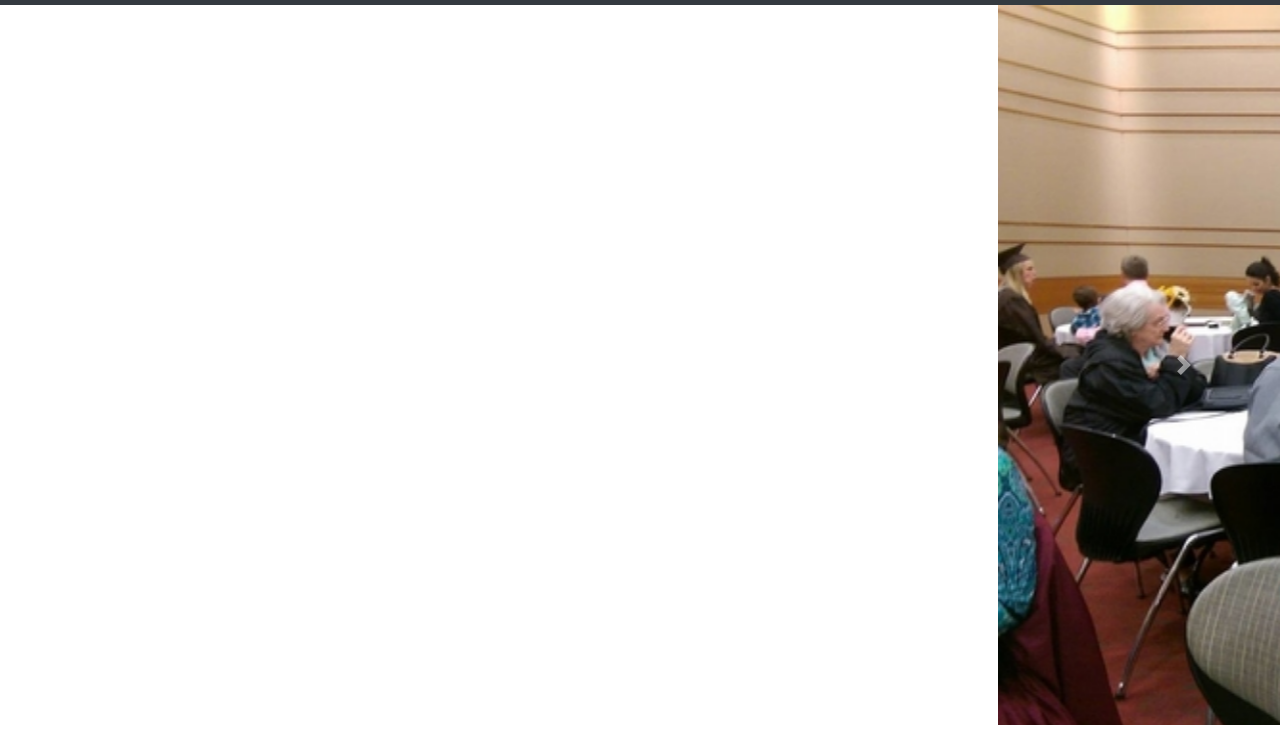
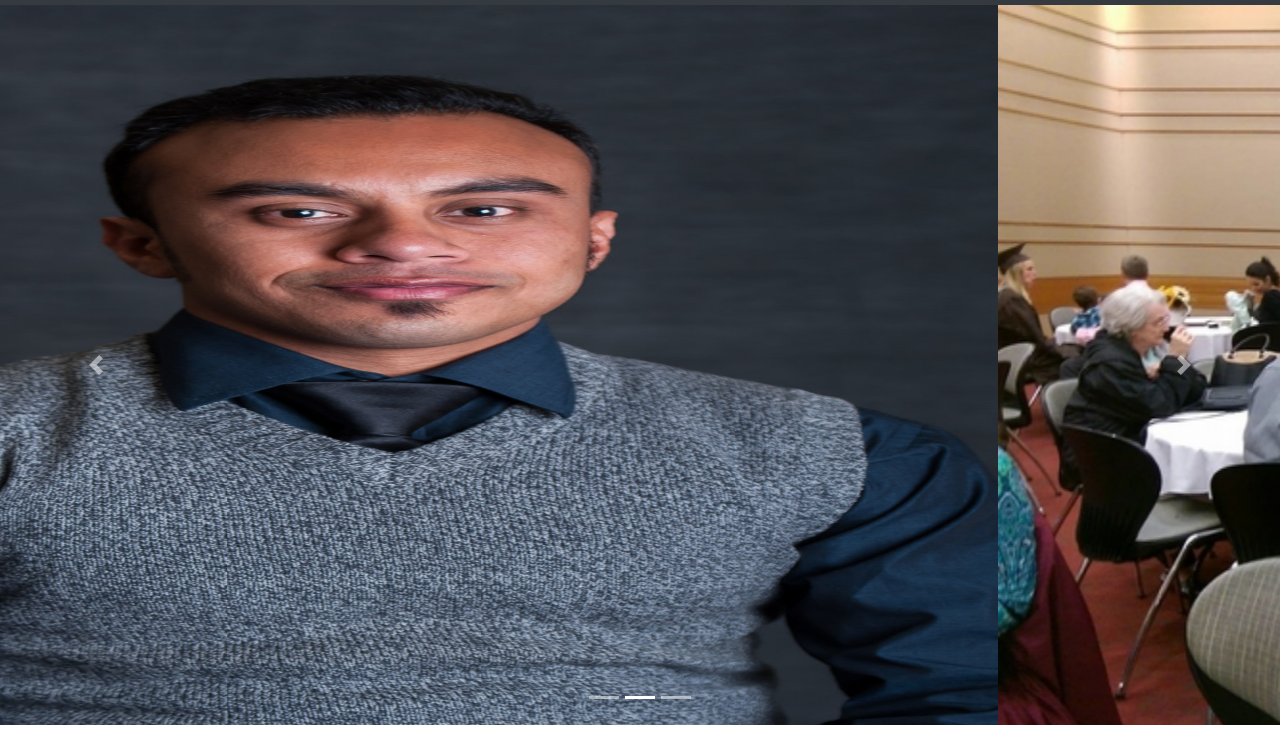
Before and after one commit to SalmanMeraj/Portfolio, a plain HTML site: page index.html in a window 1280 px wide. Shown: the part 51-800 px from the top of the page. Drawn offline with nearby package versions, Linux system fonts and the light colour scheme.

Commit message:
Update index.html

```diff
--- a/index.html
+++ b/index.html
@@ -53,7 +53,7 @@
   </ol>
   <div class="carousel-inner">
     <div class="carousel-item active">
-      <img class="d-block w-100" src="" alt="First slide" width="720px" height="720px">
+      <img class="d-block w-100" src="Formallook.jpg" alt="First slide" width="720px" height="720px">
     </div>
     <div class="carousel-item">
       <img class="d-block w-100" src="rsz_1rsz_gradniru.jpg" alt="Second slide">
```
